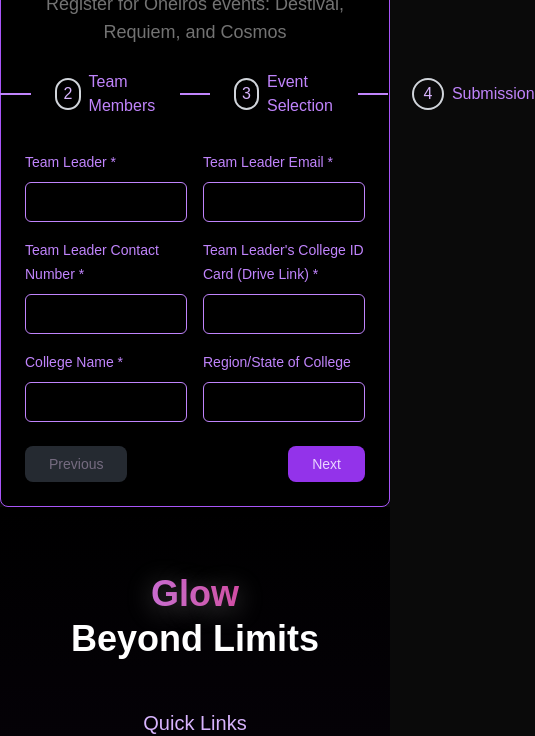
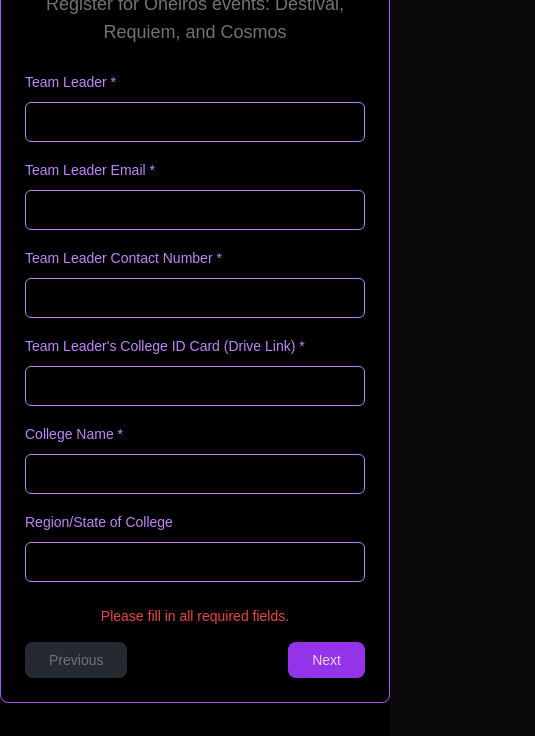
Before and after one commit to pujan-modha/oneiros-25-main-new, a Next.js app: page /registration in a window 390 px wide. Shown: the part 349-1085 px from the top of the page, 535 px wide, since content can reach past the window. Built offline with nearby package versions, Linux system fonts and the light colour scheme; a web font is replaced by a local one.

Commit message:
Silly mistakes

```diff
--- a/src/app/registration/page.tsx
+++ b/src/app/registration/page.tsx
@@ -64,7 +64,8 @@ const events = [
 ]
 
 export default function MajortRegistrationForm() {
-  const [currentStep, setCurrentStep] = useState(0)
+  const [currentStep, setCurrentStep] = useState(0);
+  const [errormessage, SetErrorMessage] = useState("");
   const [formData, setFormData] = useState({
     teamLeader: "",
     teamLeaderEmail: "",
@@ -80,21 +81,49 @@ export default function MajortRegistrationForm() {
   })
 
   const handleInputChange = (e: React.ChangeEvent<HTMLInputElement | HTMLTextAreaElement>) => {
-    const { name, value } = e.target
-    setFormData((prev) => ({ ...prev, [name]: value }))
-  }
+    const { name, value } = e.target;
+    setFormData((prev) => ({ ...prev, [name]: value }));
+  };
 
   const handleSelectChange = (value: string, name: string) => {
-    setFormData((prev) => ({ ...prev, [name]: value }))
+    setFormData((prev) => ({ ...prev, [name]: value }));
+  };
+
+  // Function to validate required fields for each step
+  const validateForm = () => {
+    switch (currentStep) {
+      case 0:
+        return (
+          formData.teamLeader &&
+          formData.teamLeaderEmail &&
+          formData.teamLeaderContact &&
+          formData.teamLeaderIdCard &&
+          formData.collegeName
+        );
+      case 1:
+        return formData.teamName && formData.teamMembersCount && formData.teamMembersNames;
+      case 2:
+        return formData.selectedEvent;
+      case 3:
+        return formData.entryLink;
+      default:
+        return false;
     }
+  };
 
+  // Modified handleNext to prevent moving forward if form is invalid
   const handleNext = () => {
-    setCurrentStep((prev) => Math.min(prev + 1, steps.length - 1))
+    if (validateForm()) {
+      setCurrentStep((prev) => Math.min(prev + 1, steps.length - 1));
+    } else {
+       SetErrorMessage("Please fill in all required fields.");
+      console.log('Please fill in all required fields.');
     }
+  };
 
   const handlePrevious = () => {
-    setCurrentStep((prev) => Math.max(prev - 1, 0))
-  }
+    setCurrentStep((prev) => Math.max(prev - 1, 0));
+  };
 
   const handleSubmit = async (e: React.FormEvent) => {
     e.preventDefault();
@@ -119,6 +148,9 @@ export default function MajortRegistrationForm() {
         selectedEvent: "",
         entryLink: "",
       });
+
+      // Optionally reset current step to the first one
+      setCurrentStep(0);
     } catch (error) {
       console.error("Error submitting form:", error);
     }
@@ -135,12 +167,14 @@ export default function MajortRegistrationForm() {
     <CardDescription className="text-lg font-inclusive-sans">Register for Oneiros events: Destival, Requiem, and Cosmos</CardDescription>
   </CardHeader>
   <CardContent>
+  <div className="hidden sm:block">
       <StepIndicator steps={steps} currentStep={currentStep} />
+    </div>
     <form onSubmit={handleSubmit}>
       {/* Step 1: Basic Details */}
       {currentStep === 0 && (
         <div className="space-y-4">
-          <div className="grid grid-cols-2 gap-4">
+          <div className="grid sm:grid-cols-1 md:grid-cols-2 gap-4">
             <div className="space-y-2">
               <Label htmlFor="teamLeader" className="text-purple-400">Team Leader *</Label>
               <Input
@@ -165,7 +199,7 @@ export default function MajortRegistrationForm() {
               />
             </div>
           </div>
-          <div className="grid grid-cols-2 gap-4">
+          <div className="grid sm:grid-cols-1 md:grid-cols-2 gap-4">
             <div className="space-y-2">
               <Label htmlFor="teamLeaderContact" className="text-purple-400">Team Leader Contact Number *</Label>
               <Input
@@ -191,7 +225,7 @@ export default function MajortRegistrationForm() {
               />
             </div>
           </div>
-          <div className="grid grid-cols-2 gap-4">
+          <div className="grid sm:grid-cols-1 md:grid-cols-2 gap-4">
             <div className="space-y-2">
               <Label htmlFor="collegeName" className="text-purple-400">College Name *</Label>
               <Input
@@ -211,6 +245,7 @@ export default function MajortRegistrationForm() {
                 value={formData.collegeRegion}
                 onChange={handleInputChange}
                 className="bg-black border-purple-400 text-purple-200"
+                required
               />
             </div>
           </div>
@@ -220,7 +255,7 @@ export default function MajortRegistrationForm() {
       {/* Step 2: Team Information */}
       {currentStep === 1 && (
         <div className="space-y-4">
-          <div className="grid grid-cols-2 gap-4">
+          <div className="grid sm:grid-cols-1 md:grid-cols-2 gap-4">
             <div className="space-y-2">
               <Label htmlFor="teamName" className="text-purple-400">Team Name *</Label>
               <Input
@@ -312,17 +347,28 @@ export default function MajortRegistrationForm() {
       )}
 
       {/* Navigation Buttons */}
-      <div className="flex justify-between mt-6">
+      <div className="flex flex-col items-center mt-6">
+  {/* Display error message if any required fields are missing */}
+  {!validateForm() && currentStep < steps.length - 1 && (
+    <div className="text-red-500 text-sm mb-4">
+      Please fill in all required fields.
+    </div>
+  )}
+
+  <div className="flex justify-between w-full">
     <Button
       type="button"
       onClick={handlePrevious}
       disabled={currentStep === 0}
       className={`px-6 py-3 text-purple-200 rounded-lg ${
-            currentStep === 0 ? "bg-gray-600 cursor-not-allowed" : "bg-purple-600 hover:bg-purple-700"
+        currentStep === 0
+          ? "bg-gray-600 cursor-not-allowed"
+          : "bg-purple-600 hover:bg-purple-700"
       }`}
     >
       Previous
     </Button>
+
     {currentStep < steps.length - 1 ? (
       <Button
         type="button"
@@ -340,6 +386,7 @@ export default function MajortRegistrationForm() {
       </Button>
     )}
   </div>
+</div>
     </form>
   </CardContent>
 </Card>
--- a/src/components/stepindicator.tsx
+++ b/src/components/stepindicator.tsx
@@ -17,7 +17,7 @@ export function StepIndicator({ steps, currentStep }: StepIndicatorProps) {
                 : "border-gray-300 text-purple-300"
             }`}
           >
-            {index < currentStep ? <Check className="w-5 h-5 bg-green-800" /> : <span  >{index + 1}</span>}
+            {index < currentStep ? <Check className="w-5 h-5" /> : <span  >{index + 1}</span>}
           </div>
           <span className={`ml-2 ${index <= currentStep ? "text-primary font-bold text-purple-400" : "text-purple-400"}`}>{step}</span>
           {index < steps.length - 1 && (
```
Lines whose indentation alone changed are shown as unchanged.
